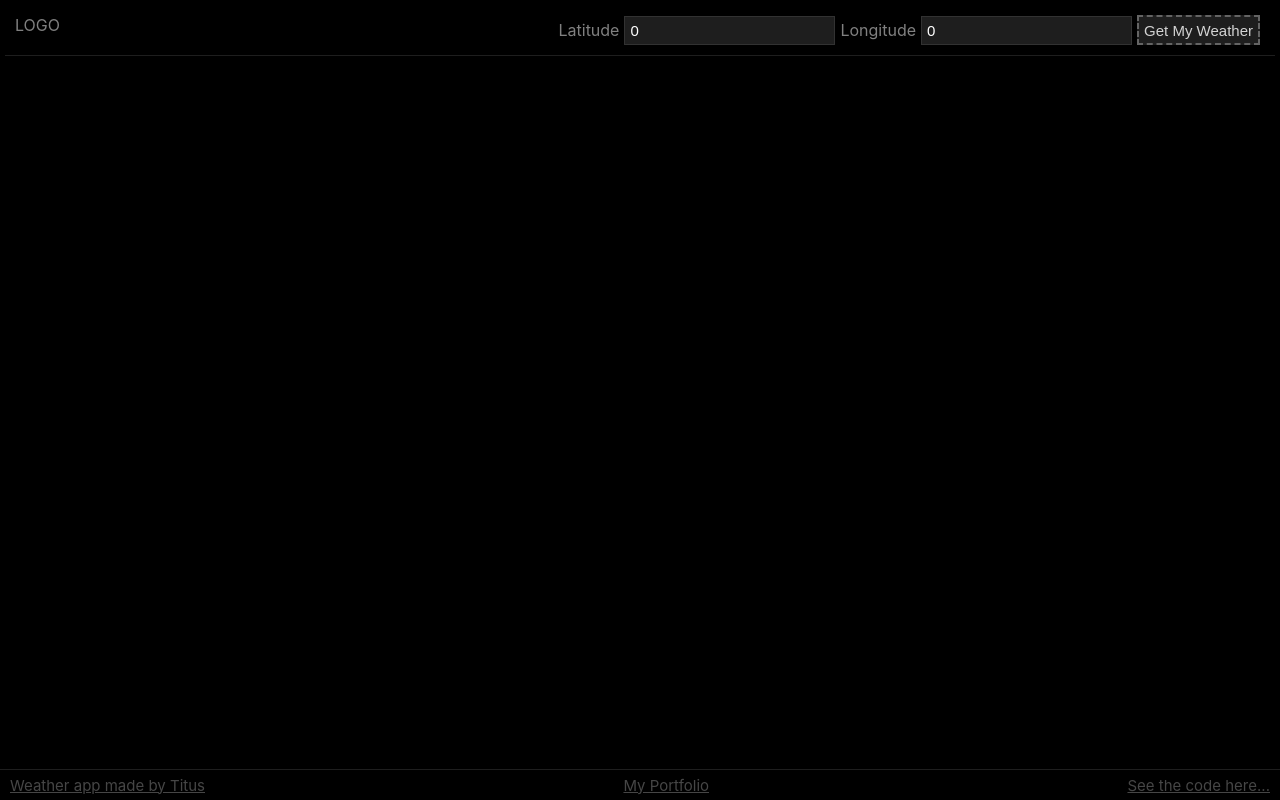
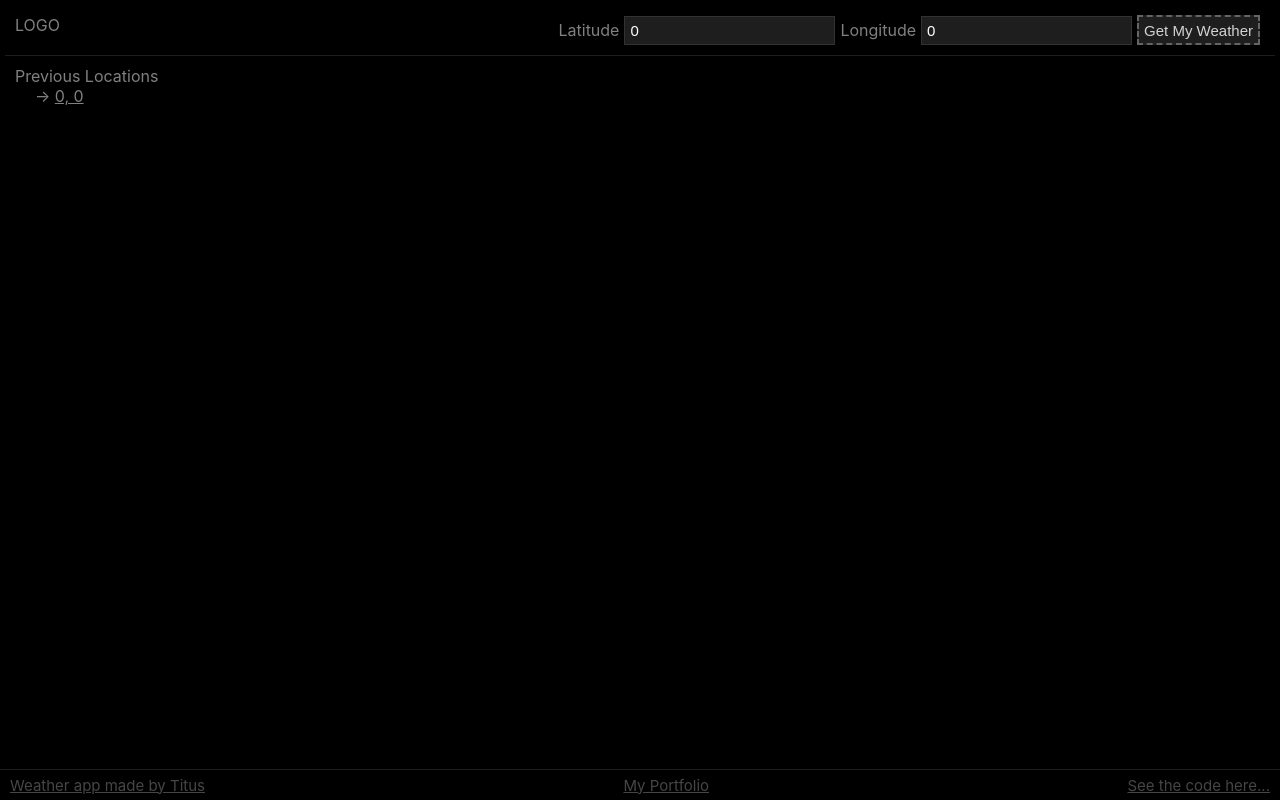
Before and after one commit to SmexyKatarina/weather-app, a React (Create React App) app: page / in a window 1280 px wide. Built offline with nearby package versions, Linux system fonts and the light colour scheme.

Commit message:
Added basic sidelist and addable functionality

```diff
--- a/src/App.tsx
+++ b/src/App.tsx
@@ -3,6 +3,8 @@ import './App.css';
 
 import { BerlinWeather } from './data/MockData';
 import Header from "./components/Header";
+import SideList from './components/SideList';
+import SideListItem from './components/SideListItem';
 import Footer from "./components/Footer";
 
 // import { fetchWeatherApi } from 'openmeteo';
@@ -11,6 +13,8 @@ import WeatherStatistics from './components/WeatherStatistics';
 function App() {
 
 	const [location, setLocation] = useState({ lat: 0, long: 0 });
+
+	const [previousLocations, setPreviousLocations] = useState([{ lat: 0, long: 0 }]);
 
 	const [weatherInformation, setWeatherInformation] = useState({
 		"latitude": 0,
@@ -94,6 +98,9 @@ function App() {
 		*/
 
 		setWeatherInformation(BerlinWeather);
+
+		setPreviousLocations((prev: { lat: number, long: number }[]) => [{ lat: weatherInformation.latitude, long: weatherInformation.longitude }, ...prev])
+
 		const el = document.getElementById("weather-statistics");
 		if (el) el.style.display = "block";
 	}
@@ -101,6 +108,13 @@ function App() {
 	return (
 		<div className="App">
 			<Header location={location} setLocation={setLocation} getWeatherInformation={getWeatherInformation}/>
+			<SideList name="Previous Locations">
+				{previousLocations.map(x => {
+					return (
+						<SideListItem text={x.lat + ", " + x.long}/>
+					);
+				})}
+			</SideList>
 			<WeatherStatistics weatherStats={weatherInformation}/>
 			<Footer />
 		</div>
--- /dev/null
+++ b/src/components/SideList.tsx
@@ -0,0 +1,17 @@
+import React from "react";
+
+import '../css/sidelist.css';
+
+const SideList = (props: any) => {
+
+    const { children, name} = props;
+
+    return (
+        <div className="sidelist-container">
+            <div className="sidelist-title">{name}</div>
+            {children}
+        </div>
+    );
+}
+
+export default SideList;
--- /dev/null
+++ b/src/components/SideListItem.tsx
@@ -0,0 +1,16 @@
+import React from "react";
+
+import '../css/sidelist.css';
+
+const SideListItem = (props: any) => {
+
+    const { action, text } = props;
+
+    return (
+        <div className="sidelist-item" onClick={(e) => action(e)}>
+            <div className="sidelist-text">{text}</div>
+        </div>
+    );
+}
+
+export default SideListItem;
--- /dev/null
+++ b/src/css/sidelist.css
@@ -0,0 +1,35 @@
+.sidelist-container {
+    width: 25%;
+    margin: 10px 0 0 15px;
+}
+
+.sidelist-title {
+    text-align: left;
+    clear: right;
+}
+
+
+
+.sidelist-item {
+    width: 80%;
+    text-align: left;
+    margin-left: 20px;
+}
+
+.sidelist-text {
+    text-decoration: underline;
+    display: inline;
+}
+
+.sidelist-item:before {
+    content: '-> ';
+}
+
+.sidelist-item:hover {
+    cursor: pointer;
+    color: white;
+}
+
+.sidelist-item:hover .sidelist-text {
+    text-decoration: none;
+}
--- a/src/css/weatherStats.css
+++ b/src/css/weatherStats.css
@@ -6,6 +6,8 @@
     align-items: center;
     justify-content: center;
     margin-bottom: 25px;
+    margin-left: auto;
+    width: 80%;
 }
 
 .location {
@@ -54,7 +56,7 @@
 
 .current-weather {
     border: 1px solid gray;
-    width: 20%;
+    width: 30%;
     font-size: 20px;
 }
 
--- a/src/index.css
+++ b/src/index.css
@@ -1,6 +1,7 @@
 * {
   margin: 0;
   padding: 0;
+  transition: all 0.2s;
 }
 
 body {
```
